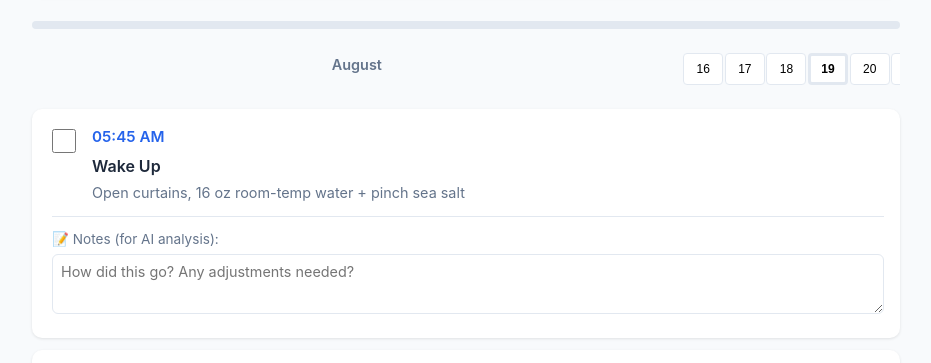
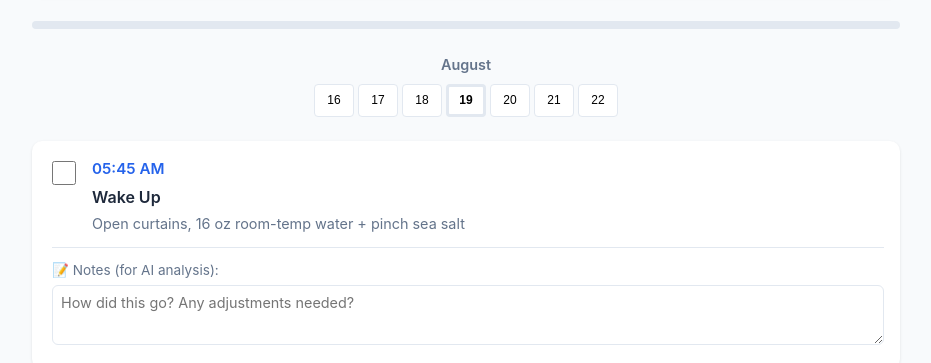
Before and after one commit to chubbybrain/health-tracker, a website: page index.html in a window 1280 px wide. Shown: the part 391-754 px from the top of the page, without its empty margins (174-1105 px from the left). Drawn offline with Linux system fonts and the light colour scheme; no server answers.

Commit message:
v2.6.0: Proper flex column structure (month header + row of buttons)

```diff
--- a/index.html
+++ b/index.html
@@ -58,10 +58,8 @@
 
         .day-selector {
             display: flex;
-            gap: 0.1rem;
+            flex-direction: column;
             margin-bottom: 1.5rem;
-            flex-wrap: nowrap;
-            overflow-x: auto;
         }
 
         .day-btn {
@@ -503,7 +501,7 @@
         </div>
 
         <div style="text-align: center; padding: 20px; color: #94a3b8; font-size: 0.75rem; border-top: 1px solid var(--border); margin-top: 2rem;">
-            <div class="version">Version 2.5.5 (Fixed Width Buttons - No Flex Grow) • Last Updated: Aug 19, 2026 @ 14:15 UTC</div>
+            <div class="version">Version 2.6.0 (Flex Column Layout) • Last Updated: Aug 19, 2026 @ 14:20 UTC</div>
         </div>
     </div>
 
@@ -778,7 +776,7 @@
 
             // Create button container
             const btnContainer = document.createElement('div');
-            btnContainer.style.cssText = 'display: flex; gap: 0.1rem; flex-wrap: nowrap; overflow-x: auto;';
+            btnContainer.style.cssText = 'display: flex; flex-direction: row; gap: 0.25rem; justify-content: center;';
 
             for (let i = 0; i < daysToShow; i++) {
                 const offset = startOffset + i;
```
